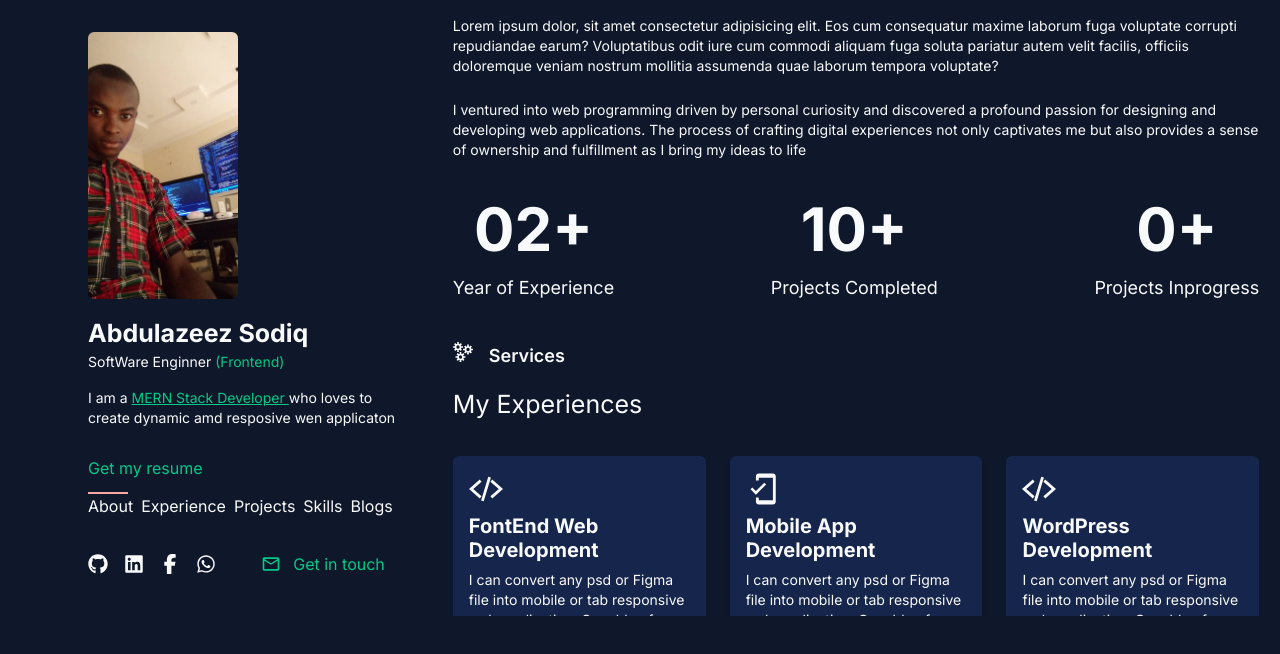
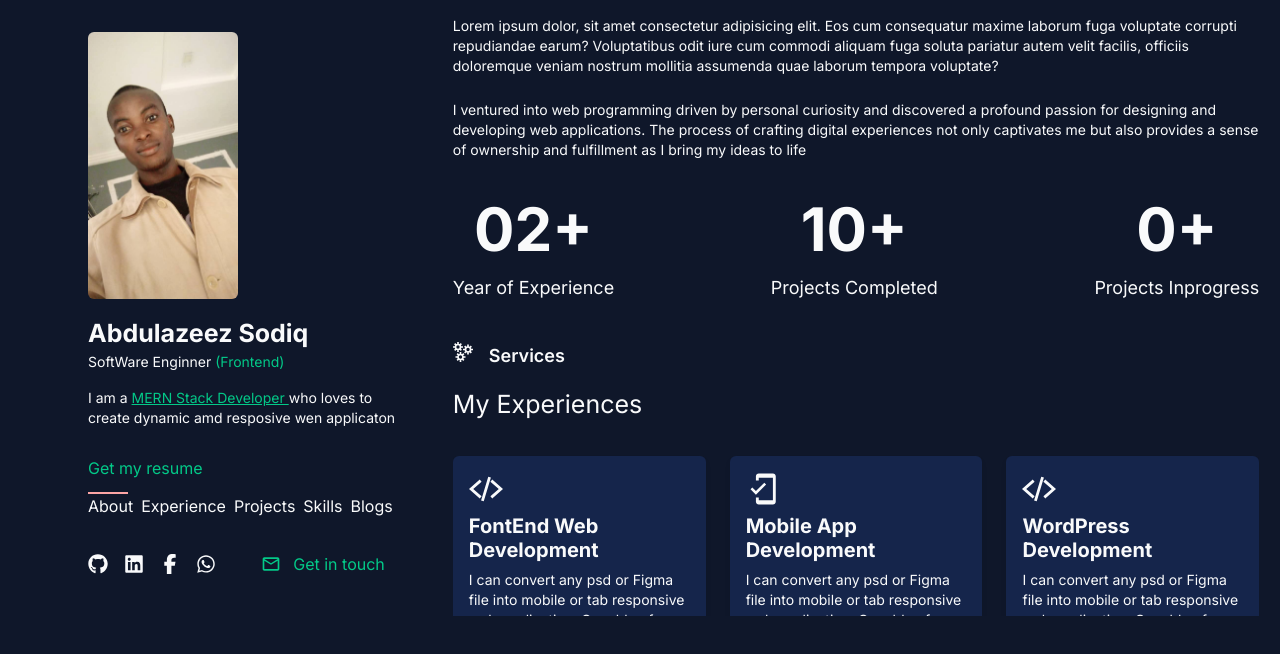
Before and after one commit to Abdulzeez403/abdulazeezsodiq, a Next.js app: page / in a window 1280 px wide. Shown: the top 654 px of the page. Built offline with nearby package versions, Linux system fonts and the light colour scheme.

Commit message:
profile bug fixed

```diff
--- a/app/(modules)/home/_components/profile.tsx
+++ b/app/(modules)/home/_components/profile.tsx
@@ -4,22 +4,19 @@ import Link from 'next/link'
 import React, { useState } from 'react'
 import { FaGithub, FaFacebookF, FaLinkedin, FaWhatsapp } from "react-icons/fa6";
 import ProfileImage from "../../../../public/P1.jpg";
-import ProfileImage2 from "../../../../public/P2.jpg";
 import { MdOutlineMail } from "react-icons/md";
 
 function Profile() {
 
-    const [switcher, setSwitcher] = useState(true)
+    const [switcher, setSwitcher] = useState(true);
 
-    setTimeout(() => (
-        setSwitcher(false)
-    ), 1000);
+
     return (
         <div className='p-4'>
             <div>
                 <div className='flex'>
-                    <ImageComponent src={switcher ? ProfileImage : ProfileImage2} alt="ProfileImage" width={150} height={80} />
-                    {/* <ImageComponent src={ProfileImage2} alt="ProfileImage" width={150} height={80} /> */}
+                    <ImageComponent src={ProfileImage} alt="ProfileImage" width={150} height={80} />
+
                 </div>
 
                 <div>
```
